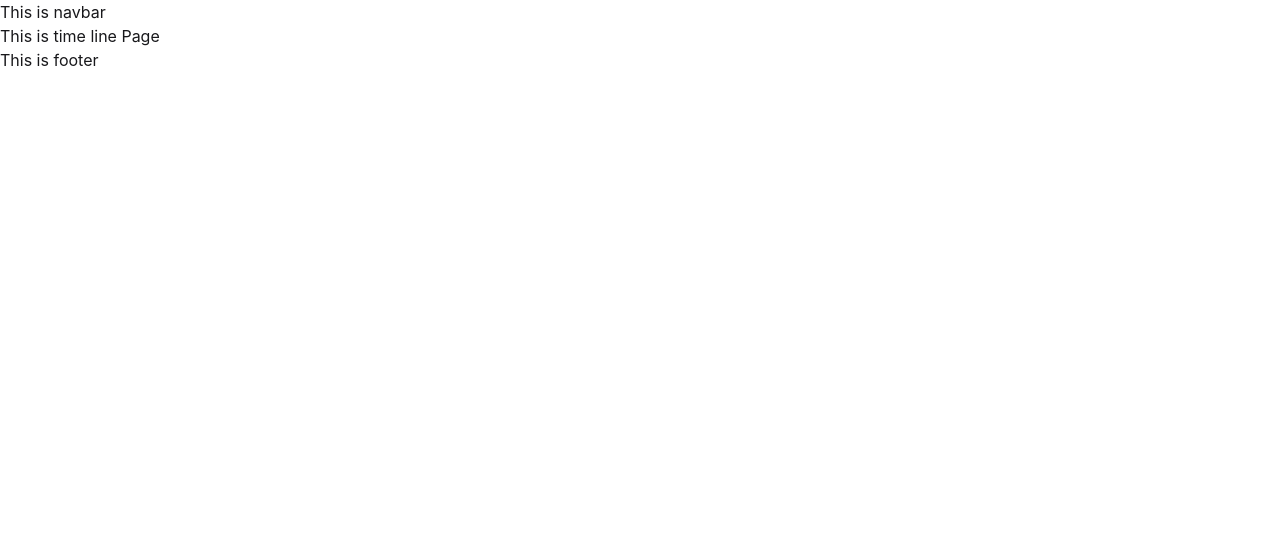
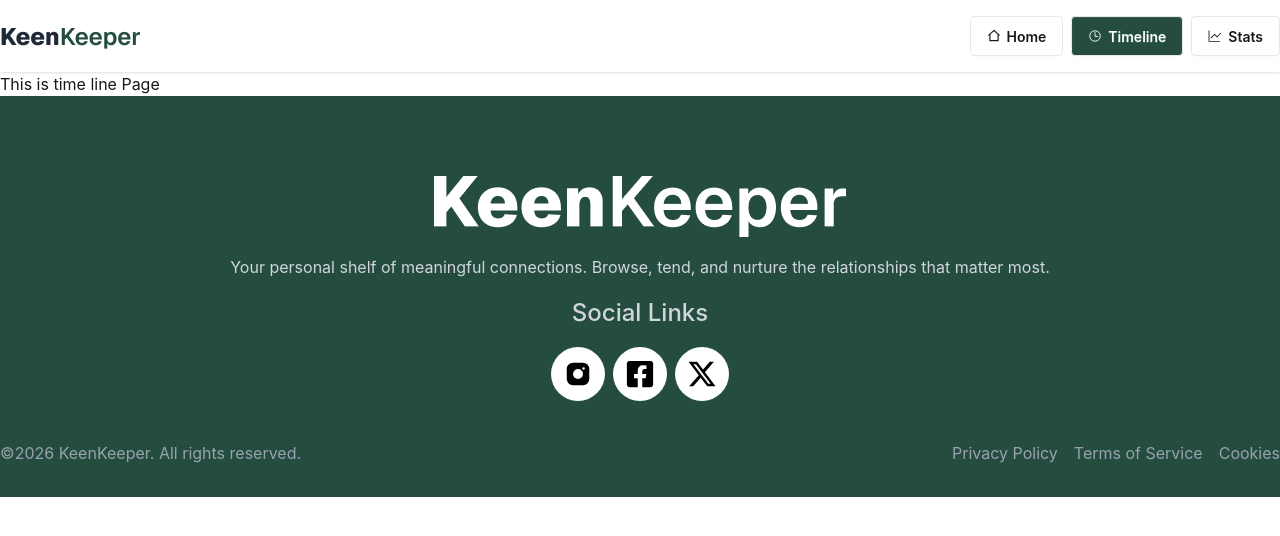
Before and after one commit to md-moynul/keen-keeper, a React (Vite) app: page /timeline in a window 1280 px wide. Shown: the top 536 px of the page. Built offline with nearby package versions, Linux system fonts and the light colour scheme.

Commit message:
add navbar and footer

```diff
--- a/package.json
+++ b/package.json
@@ -11,8 +11,10 @@
   },
   "dependencies": {
     "@tailwindcss/vite": "^4.2.2",
+    "lucide-react": "^1.8.0",
     "react": "^19.2.4",
     "react-dom": "^19.2.4",
+    "react-icons": "^5.6.0",
     "react-router": "^7.14.0",
     "tailwindcss": "^4.2.2"
   },
--- /dev/null
+++ b/src/pages/error/ErrorPage.jsx
@@ -0,0 +1,44 @@
+
+import { Link } from "react-router";
+
+
+const ErrorPage = () => {
+  return (
+    <div className="flex justify-center items-center bg-base-200 px-4 min-h-screen">
+
+      <div className="bg-base-100  shadow-xl w-full max-w-md text-center card">
+        <div className="card-body">
+
+          <h1 className="font-extrabold text-[#244D3F] text-7xl">404</h1>
+
+          <h2 className="font-semibold text-2xl">
+            Page Not Found
+          </h2>
+
+          <p className="text-base-content/70">
+            Oops! The page you are looking for doesn’t exist.
+          </p>
+
+          <div className="justify-center gap-3 mt-4 card-actions">
+
+            <Link to="/" className="btn bg-[#244D3F] text-white">
+              Go Home
+            </Link>
+
+            <button
+              onClick={() => window.history.back()}
+              className="text-[#244D3F] btn-outline btn"
+            >
+              Go Back
+            </button>
+
+          </div>
+
+        </div>
+      </div>
+
+    </div>
+  );
+};
+
+export default ErrorPage;
--- a/src/routers/MainRouter.jsx
+++ b/src/routers/MainRouter.jsx
@@ -2,6 +2,7 @@ import { createBrowserRouter } from "react-router";
 import RootLayout from "../layouts/RootLayout";
 import Home from "../pages/home/Home";
 import Timeline from "../pages/Timeline/Timeline";
+import ErrorPage from "../pages/error/ErrorPage";
 
 export const router = createBrowserRouter([
   {
@@ -16,6 +17,7 @@ export const router = createBrowserRouter([
             path : '/timeline',
             Component : Timeline
         }
-    ]
+
+    ], errorElement : <ErrorPage/>
   },
 ]);
--- a/src/shared/footer/Footer.jsx
+++ b/src/shared/footer/Footer.jsx
@@ -1,9 +1,31 @@
-import React from 'react';
+import logo from '../../assets/images/logo-xl.png'
+import { TbBrandInstagramFilled } from 'react-icons/tb';
+import { FaFacebookSquare } from 'react-icons/fa';
+import { FaXTwitter } from 'react-icons/fa6';
 
 const Footer = () => {
     return (
-        <div>
-            This is footer
+        <div className='bg-[#244D3F] pt-20 pb-8 px-4 md:px-0'>
+            <div className='space-y-10 text-center container mx-auto '>
+                <div className='space-y-4.5 text-gray-300'>
+                    <img className='mx-auto' src={logo} alt="" />
+                    < p className=''>Your personal shelf of meaningful connections. Browse, tend, and nurture the relationships that matter most.</p>
+                    <h3 className="text-2xl font-medium">Social Links</h3>
+                    <div className='flex justify-center gap-2'>
+                        <a  className='bg-base-100 text-black p-3 rounded-full' href=""><TbBrandInstagramFilled size={30} /></a>
+                        <a  className='bg-base-100 text-black p-3 rounded-full' href=""><FaFacebookSquare size={30} /></a>
+                        <a  className='bg-base-100 text-black p-3 rounded-full' href=""><FaXTwitter  size={30} /></a>
+                    </div>
+                </div>
+                <div className='flex flex-col-reverse md:flex-row md:justify-between text-gray-400'>
+                    <a>&copy;2026 KeenKeeper. All rights reserved.</a>
+                    <div className="flex gap-4 mx-auto md:mx-0">
+                        <a href="">Privacy Policy</a>
+                        <a href="">Terms of Service</a>
+                        <a href="">Cookies</a>
+                    </div>
+                </div>
+            </div>
         </div>
     );
 };
--- a/src/shared/navbar/Navbar.jsx
+++ b/src/shared/navbar/Navbar.jsx
@@ -1,9 +1,41 @@
-import React from 'react';
+import logo from '../../assets/images/logo.png'
+import { useState } from 'react';
+import { RiHome2Line, RiMenuFill } from 'react-icons/ri';
+import NavbarLinks from './NavbarLinks';
+import { IoTimeOutline } from 'react-icons/io5';
+import { GoGraph } from 'react-icons/go';
+
 
 const Navbar = () => {
+    const [status, setStatus] = useState(false)
+    const links = [
+        { to: '/', children: 'Home', icon: <RiHome2Line /> },
+        { to: '/timeline', children: 'Timeline', icon: <IoTimeOutline /> },
+        { to: '/stats', children: 'Stats', icon: <GoGraph /> },
+    ]
+    const newLink = <>
+        {links.map((e, i) => <NavbarLinks key={i} icon={e.icon} to={e.to}>{e.children}</NavbarLinks>)}
+    </>
     return (
-        <div>
-            This is navbar
+        <div className='bg-base-100 shadow'>
+            <div className='flex justify-between container mx-auto py-4 items-center px-5 md:px-0'>
+                <div><img src={logo} alt="" /></div>
+                <div>
+                    <div className='hidden md:flex space-x-2'>
+                        {newLink}
+
+                    </div>
+                    <div className='grid md:hidden'>
+                        <div onClick={() => setStatus(!status)}>
+                            {status ? 'X' : <RiMenuFill className='' />}
+                        </div>
+
+                    </div>
+                    <div className={`z-10 space-y-1 md:hidden bg-base-200 p-3 absolute duration-1000 ${status ? 'top-10 right-0 ' : '-top-50 right-0'}`}>
+                        {newLink}
+                    </div>
+                </div>
+            </div>
         </div>
     );
 };
--- /dev/null
+++ b/src/shared/navbar/NavbarLinks.jsx
@@ -0,0 +1,12 @@
+import React from 'react';
+import { NavLink } from 'react-router';
+
+const NavbarLinks = ({children , to ,icon}) => {
+    return (
+        <div>
+            <NavLink to={to} className={({isActive}) => `flex items-center justify-center btn ${isActive ? 'bg-[#244D3F] text-white' : 'bg-base-100 '}`}>{icon} {children}</NavLink>
+        </div>
+    );
+};
+
+export default NavbarLinks;
```
Also changed, not shown: 1 other file (tests, documents, lock files or other folders).
